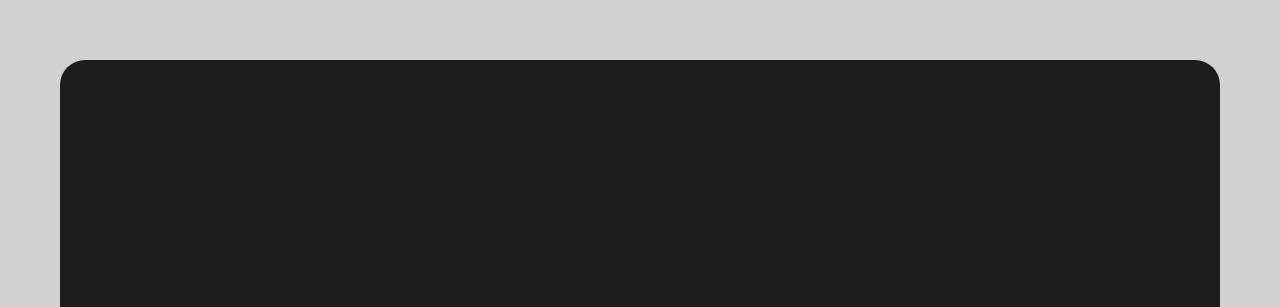
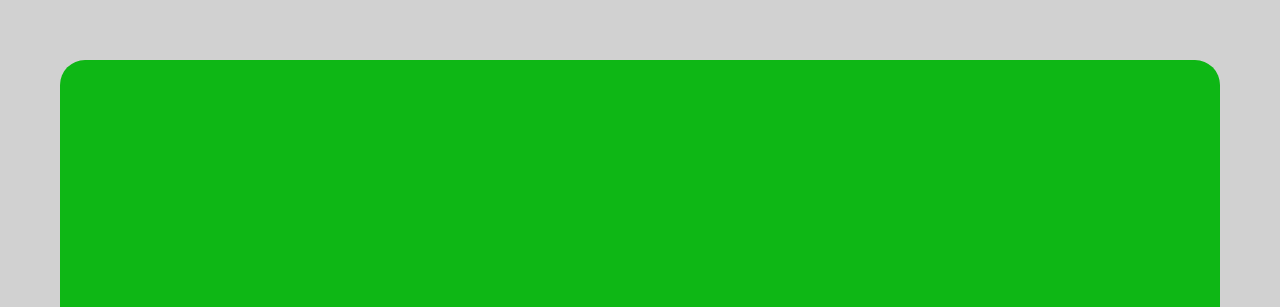
Before and after one commit to CeYn97/SBP-webApp, a plain HTML site: page html/paid.html in a window 1280 px wide. Shown: the top 307 px of the page. Drawn offline with Linux system fonts and the light colour scheme.

Commit message:
fix-color

```diff
--- a/css/not_paid.css
+++ b/css/not_paid.css
@@ -55,7 +55,7 @@ body {
   justify-content: center; /* колонки растянутся на всю ширину */
   flex-flow: column wrap;
   color: #fff;
-  background: #1c1c1c;
+  background: #cb2424;
   padding-top: 150px;
   border-radius: 5px;
   border-radius: 25px;
--- a/css/paid.css
+++ b/css/paid.css
@@ -55,7 +55,7 @@ body {
   justify-content: center; /* колонки растянутся на всю ширину */
   flex-flow: column wrap;
   color: #fff;
-  background: #1c1c1c;
+  background: #0eb715;
   padding-top: 150px;
   border-radius: 5px;
   border-radius: 25px;
```
